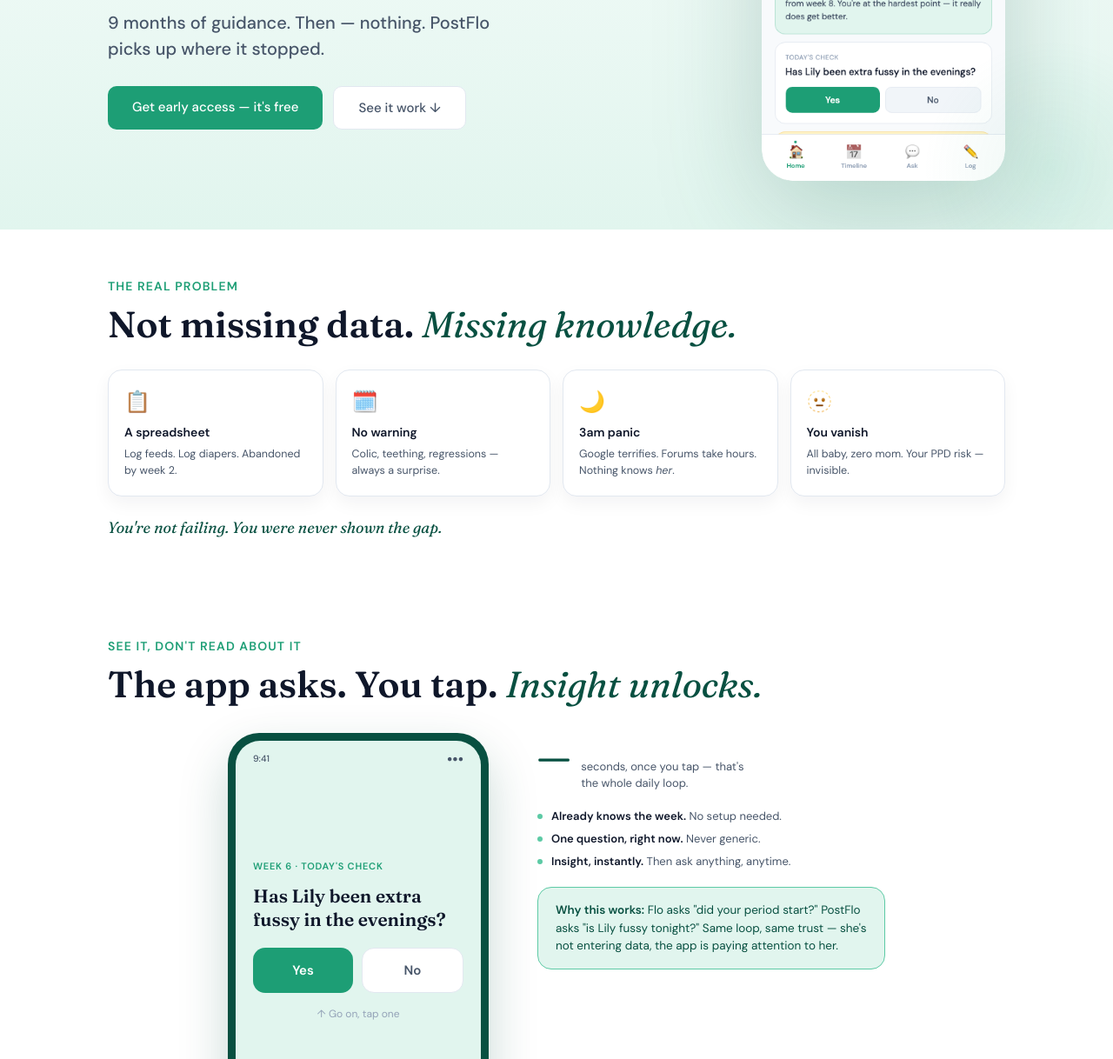
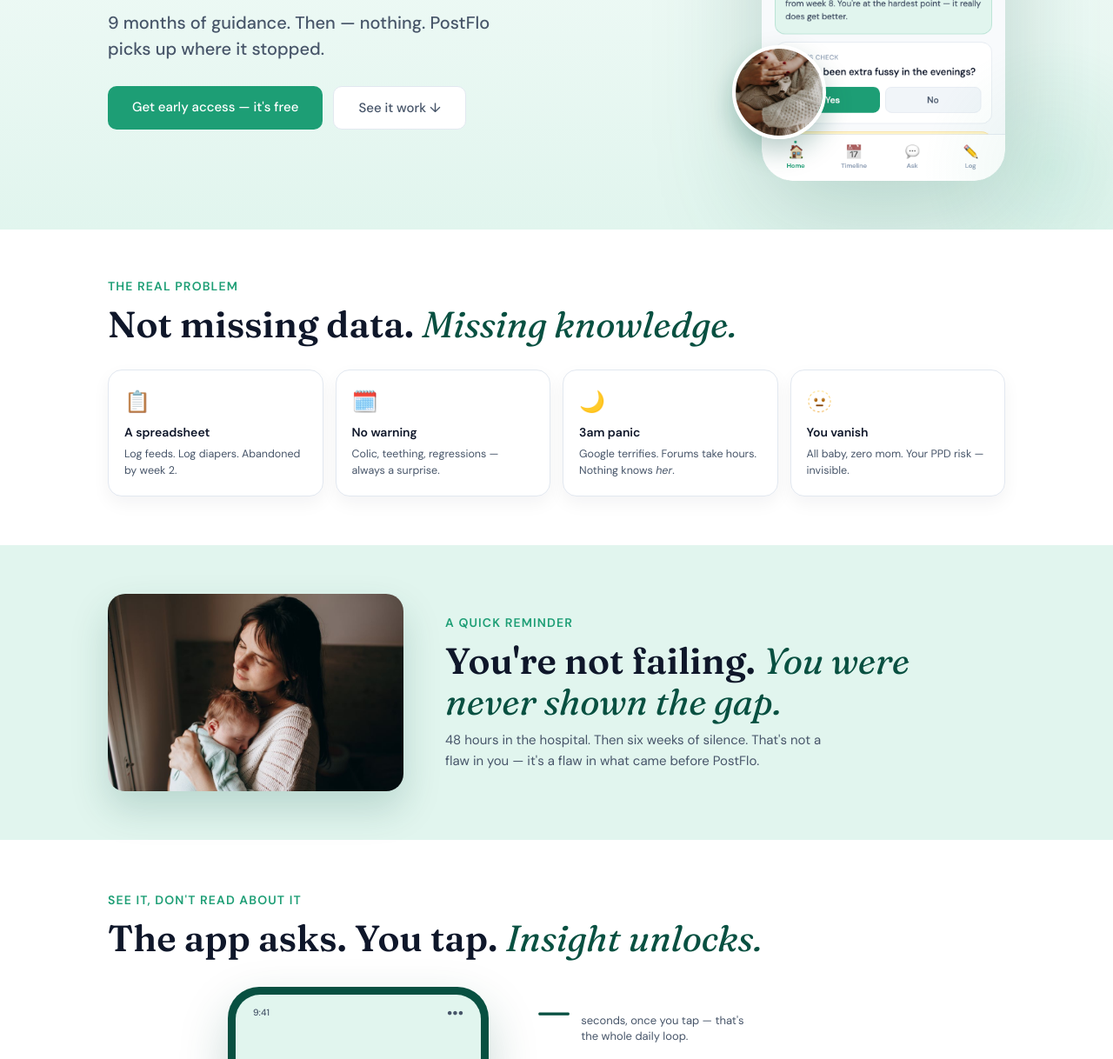
Before and after one commit to siempay/postFlo, a website: page index.html in a window 1280 px wide. Shown: the part 538-1756 px from the top of the page at 87% size. Drawn offline with Linux system fonts and the light colour scheme.

Commit message:
Add real photography from Pexels (free, no attribution required)
Three placements, picked to earn their spot rather than decorate:
- Hero: small circular photo badge overlapping the screenshot — warmth
  without competing with the existing text+screenshot composition.
- New "You're not alone" section (between Problem and the demo): the
  punchline that used to be one italic line in the Problem section now
  gets room to breathe, paired with a photo.
- 3am section: the photo is the section's background (dark overlay for
  contrast), not an added block — that section was already dense with
  the chat mockup + 4 feature cards.

All three sourced from Pexels (images.pexels.com direct CDN, no API
key needed) under the Pexels License: free for commercial use, no
attribution required, modification/cropping permitted. Fixed a
pre-existing background-alternation break (Stats+Solution were both
green-light back to back) while in here.

```diff
--- a/index.html
+++ b/index.html
@@ -141,6 +141,13 @@ nav{
 }
 .hero-shot{position:relative;width:100%;max-width:280px;margin-top:28px}
 .hero-shot img{width:100%;height:auto;display:block;filter:drop-shadow(0 30px 60px rgba(8,80,65,.22))}
+.hero-badge{
+  position:absolute;left:-34px;bottom:48px;width:108px;height:108px;
+  border-radius:50%;overflow:hidden;border:4px solid var(--white);
+  box-shadow:0 14px 30px rgba(8,80,65,.28);
+}
+.hero-badge img{width:100%;height:100%;object-fit:cover;display:block;filter:none}
+@media(max-width:539px){.hero-badge{width:80px;height:80px;left:-14px;bottom:30px;border-width:3px}}
 .hero-eyebrow{
   font-size:14px;font-weight:600;letter-spacing:.08em;text-transform:uppercase;
   color:var(--green);margin-bottom:16px;
@@ -200,6 +207,24 @@ nav{
   font-family:'Fraunces',serif;font-style:italic;font-size:18px;color:var(--green-dark);
   margin-top:24px;
 }
+
+/* ── "YOU'RE NOT ALONE" — photo + reassurance ── */
+.alone-section{padding:56px 0;background:var(--green-light)}
+.alone-grid{display:flex;flex-direction:column-reverse;align-items:center;gap:28px}
+@media(min-width:800px){
+  .alone-grid{flex-direction:row;align-items:center;gap:48px}
+  .alone-copy{flex:1}
+  .alone-photo{flex-shrink:0;width:320px}
+}
+.alone-photo{width:100%;max-width:340px}
+.alone-photo img{
+  width:100%;height:auto;display:block;border-radius:20px;
+  box-shadow:0 20px 44px rgba(8,80,65,.18);
+}
+.alone-copy{text-align:center}
+@media(min-width:800px){.alone-copy{text-align:left}}
+.alone-body{font-size:15px;color:var(--text-2);line-height:1.6;max-width:440px;margin:0 auto}
+@media(min-width:800px){.alone-body{margin:0}}
 
 /* ── STATS (mobile-first: stacked, 3-up from tablet) ── */
 .stats-section{padding:56px 0;background:var(--green-light)}
@@ -291,7 +316,7 @@ nav{
 .insight-strip strong{font-weight:700}
 
 /* ── SOLUTION — one line, one card ── */
-.solution-section{padding:56px 0;background:var(--green-light)}
+.solution-section{padding:56px 0;background:var(--white)}
 .solution-hero{
   background:linear-gradient(135deg,var(--green-dark) 0%,#0D6B50 100%);
   border-radius:20px;padding:clamp(28px,5vw,44px);color:#fff;
@@ -312,7 +337,7 @@ nav{
 }
 
 /* ── APP SCREENSHOTS ── */
-.phone-section{padding:64px 0;background:var(--white)}
+.phone-section{padding:64px 0;background:var(--green-light)}
 .screenshot-grid{display:flex;flex-direction:column;align-items:center;gap:32px;margin-top:32px}
 @media(min-width:860px){.screenshot-grid{flex-direction:row;justify-content:center;gap:24px}}
 .screenshot-card{display:flex;flex-direction:column;align-items:center;gap:10px}
@@ -330,7 +355,7 @@ nav{
 .phone-feature p{font-size:12.5px;color:var(--text-2);line-height:1.4}
 
 /* ── NOT / IS ── */
-.wnw-section{padding:64px 0;background:var(--green-light)}
+.wnw-section{padding:64px 0;background:var(--white)}
 .wnw-grid{display:grid;grid-template-columns:1fr;border-radius:var(--radius);overflow:hidden;margin-top:28px;box-shadow:0 12px 32px rgba(8,80,65,.1)}
 @media(min-width:700px){.wnw-grid{grid-template-columns:1fr 1fr}}
 .wnw-col{padding:24px}
@@ -456,6 +481,9 @@ footer strong{color:rgba(255,255,255,.65)}
 
   <div class="hero-shot hero-anim">
     <img src="screens/home.png" width="300" height="624" alt="The PostFlo home screen — Lily, 6 weeks old, today's check: has she been extra fussy in the evenings?">
+    <div class="hero-badge">
+      <img src="photos/hero-accent.jpg" width="108" height="108" alt="A mother holding her baby close, wrapped in a knit sweater">
+    </div>
   </div>
 
 </div>
@@ -493,7 +521,25 @@ footer strong{color:rgba(255,255,255,.65)}
     </div>
   </div>
 
-  <p class="problem-punch reveal">You're not failing. You were never shown the gap.</p>
+
+</div>
+</section>
+
+<!-- ═══════════════════════════════════════════
+     YOU'RE NOT ALONE — photo + reassurance
+═══════════════════════════════════════════ -->
+<section class="alone-section">
+<div class="inner alone-grid">
+
+  <div class="alone-photo reveal">
+    <img src="photos/not-alone.jpg" width="900" height="600" alt="A mother gently holding her sleeping newborn, eyes closed, by a window" loading="lazy">
+  </div>
+
+  <div class="alone-copy reveal">
+    <p class="section-eyebrow">A quick reminder</p>
+    <h2 class="section-heading">You're not failing. <em>You were never shown the gap.</em></h2>
+    <p class="alone-body">48 hours in the hospital. Then six weeks of silence. That's not a flaw in you — it's a flaw in what came before PostFlo.</p>
+  </div>
 
 </div>
 </section>
@@ -695,7 +741,7 @@ footer strong{color:rgba(255,255,255,.65)}
 <!-- ═══════════════════════════════════════════
      3AM — dark moment
 ═══════════════════════════════════════════ -->
-<section style="padding:80px 0;background:linear-gradient(160deg,var(--green-dark) 0%,#0D6B50 55%,#0A5A47 100%)">
+<section style="padding:80px 0;background:linear-gradient(160deg,rgba(8,80,65,.93) 0%,rgba(13,107,80,.91) 55%,rgba(10,90,71,.94) 100%),url('photos/night-3am.jpg') center 30%/cover no-repeat">
 <div class="inner">
 
   <p class="section-eyebrow reveal" style="color:var(--green-mid)">The moment that matters</p>
```
Also changed, not shown: photos/hero-accent.jpg (added), photos/night-3am.jpg (added), photos/not-alone.jpg (added).
